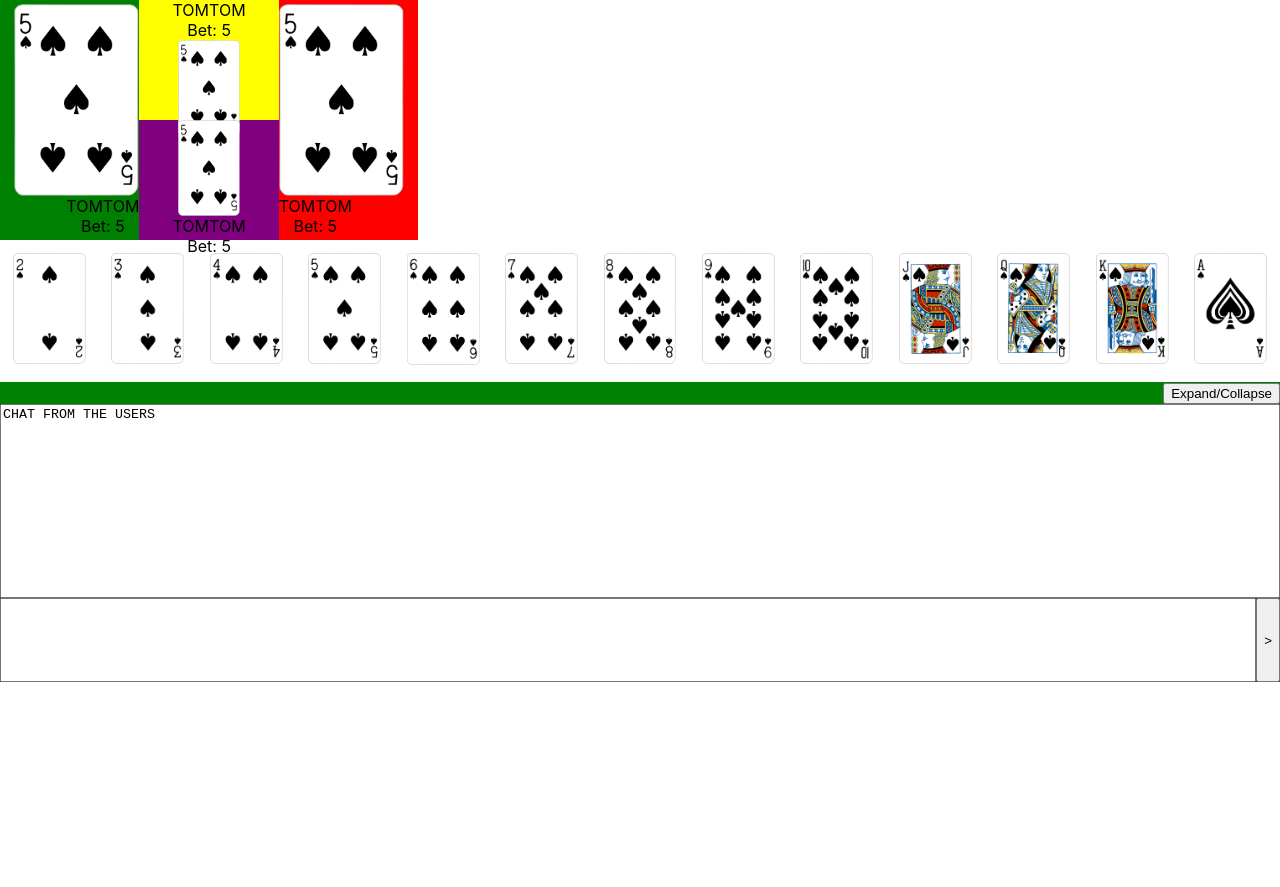
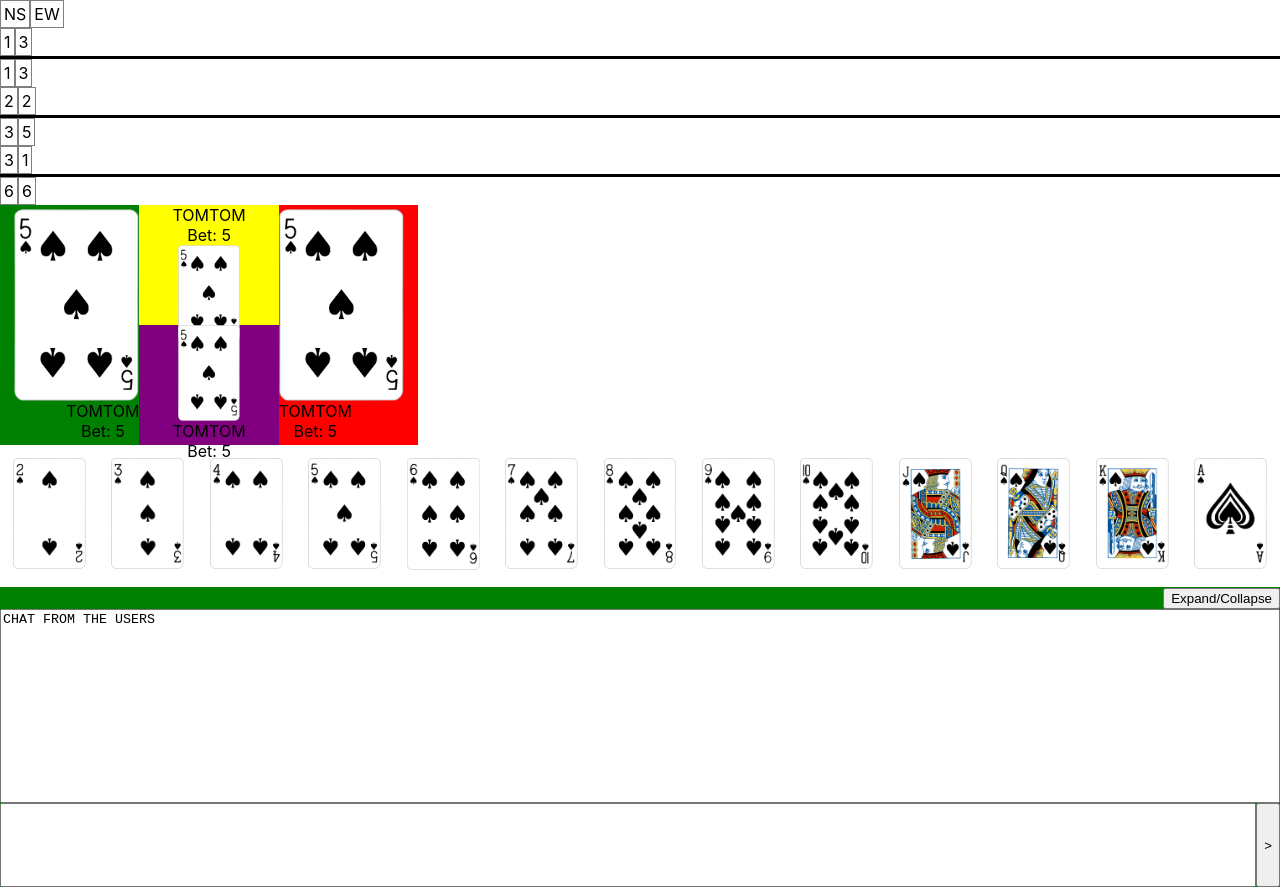
Before and after one commit to tommy-lettieri/spades-client, a React (Create React App) app: page / in a window 1280 px wide. Before the commit the page ends 800 px from the top, so only its background shows below. Built offline with nearby package versions, Linux system fonts and the light colour scheme.

Commit message:
Added prelim chat styling

```diff
--- a/src/components/App.tsx
+++ b/src/components/App.tsx
@@ -9,6 +9,7 @@ import Deck from '../models/Deck';
 import Hand from './Hand';
 import Player from './Player';
 import Board from './Board';
+import ScoreBoard from './ScoreBoard';
 
 type AppProps = {
 }
@@ -32,6 +33,26 @@ class App extends React.Component<AppProps, AppState> {
         {/* <Login /> */}
         {/* <Card card={new CardModel(2, Suit.SPADE)} /> */}
         {/* {d.getCards().map((c:CardModel)=><Card style={{maxWidth: '100px'}}card={c} />)} */}
+        <ScoreBoard scores={[
+          {
+            nsRoundScore: 1,
+            ewRoundScore: 3,
+            nsCumulativeScore: 1,
+            ewCumulativeScore: 3
+          },
+          {
+            nsRoundScore: 2,
+            ewRoundScore: 2,
+            nsCumulativeScore: 3,
+            ewCumulativeScore: 5
+          },
+          {
+            nsRoundScore: 3,
+            ewRoundScore: 1,
+            nsCumulativeScore: 6,
+            ewCumulativeScore: 6
+          },
+          ]}/>
         <Board style={{
           width: '33%',
           height: '30%',
--- /dev/null
+++ b/src/components/ScoreBoard.tsx
@@ -0,0 +1,55 @@
+import React from 'react';
+
+type ScoreEntry = {
+    nsRoundScore: number,
+    ewRoundScore: number,
+    nsCumulativeScore: number,
+    ewCumulativeScore: number
+}
+
+type ScoreBoardProps = {
+    scores: ScoreEntry[]
+}
+
+const cellBorderStyle = {
+    border: 'solid',
+    borderColor: 'gray',
+    borderWidth: '1px',
+    padding: '3px'
+}
+
+function RoundScore(score: ScoreEntry) {
+    return (
+        <div>
+            <div style={{
+                display: 'flex',
+            }}>
+                <div style={cellBorderStyle}>{score.nsRoundScore}</div>
+                <div style={cellBorderStyle}>{score.ewRoundScore}</div>
+            </div>
+            <div style={{
+                display: 'flex', borderTop: 'solid'
+            }}>
+                <div style={cellBorderStyle}>{score.nsCumulativeScore}</div>
+                <div style={cellBorderStyle}>{score.ewCumulativeScore}</div>
+            </div>
+        </div>
+    );
+}
+function ScoreBoard(props: ScoreBoardProps) {
+    return (
+        <div>
+            <div>
+                <div style={{
+                    display: 'flex',
+                }}>
+                    <div style={cellBorderStyle}>NS</div>
+                    <div style={cellBorderStyle}>EW</div>
+                </div>
+            </div>
+            {props.scores.map((score) => RoundScore(score))}
+        </div>
+    );
+}
+
+export default ScoreBoard;
```
